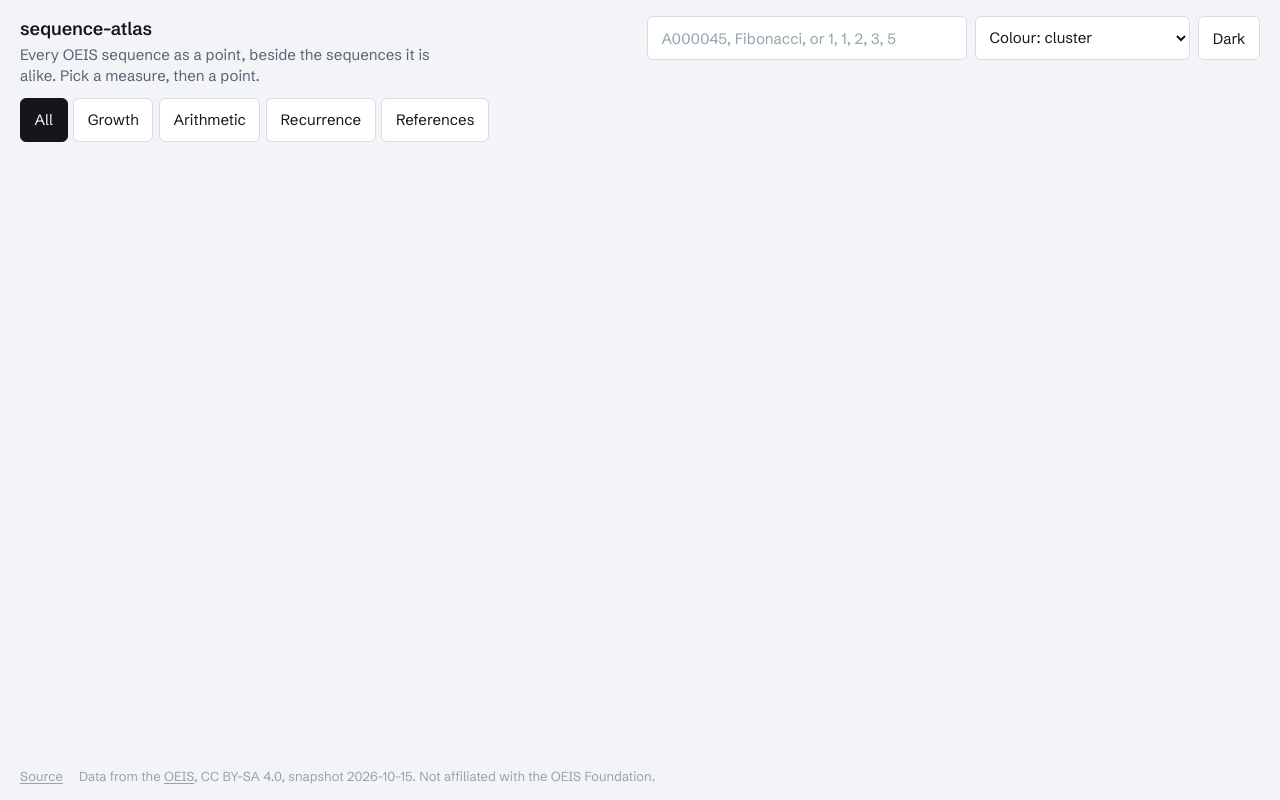
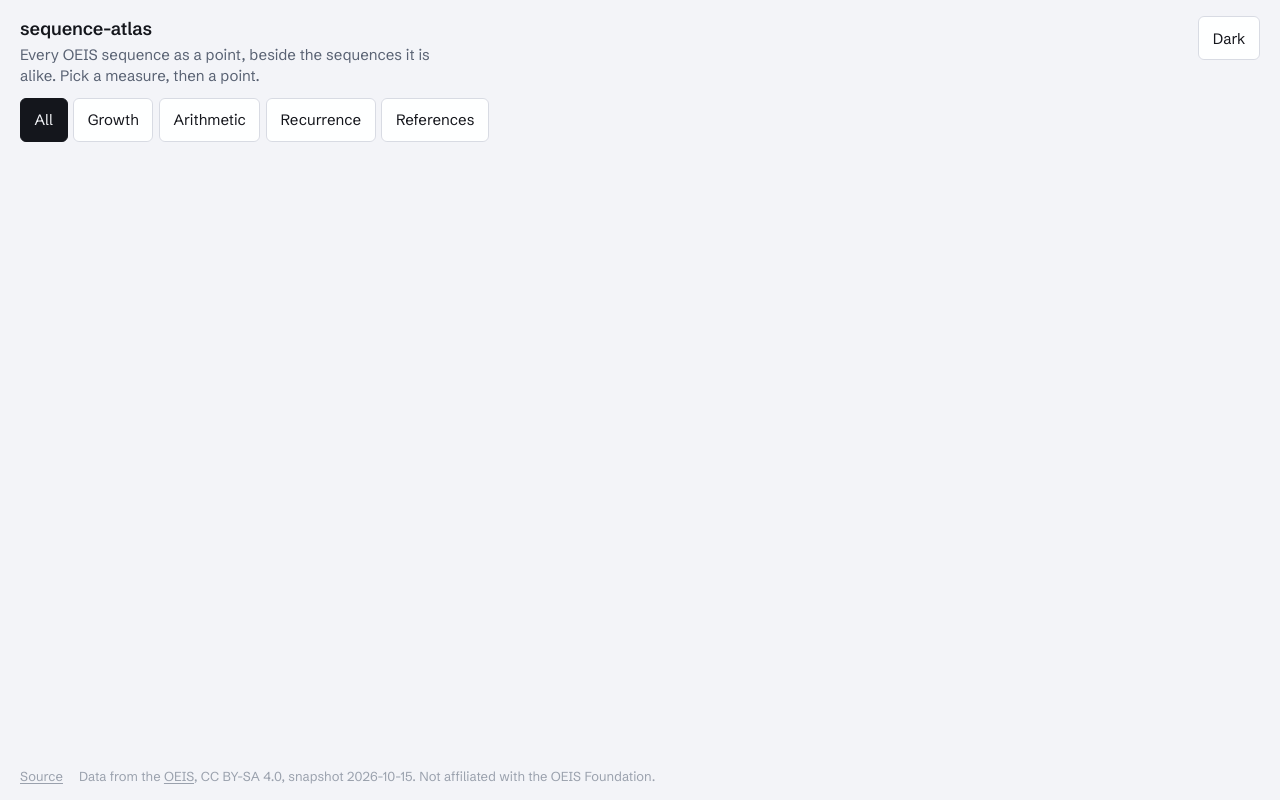
Before and after one commit to sean-reid/sequence-atlas, a website built with Vite: page index.html in a window 1280 px wide. Built offline with nearby package versions, Linux system fonts and the light colour scheme; files whose address does not match are found by name.

Commit message:
feat: hide search and colour controls until they work

```diff
--- a/index.html
+++ b/index.html
@@ -54,7 +54,7 @@
     </header>
 
     <div class="tools">
-      <form class="search" role="search">
+      <form class="search" role="search" hidden>
         <label class="visually-hidden" for="q">Find a sequence</label>
         <input
           id="q"
@@ -63,7 +63,7 @@
           autocomplete="off"
         />
       </form>
-      <label class="colour">
+      <label class="colour" hidden>
         <span class="visually-hidden">Colour points by</span>
         <select id="colour">
           <option value="cluster">Colour: cluster</option>
```
